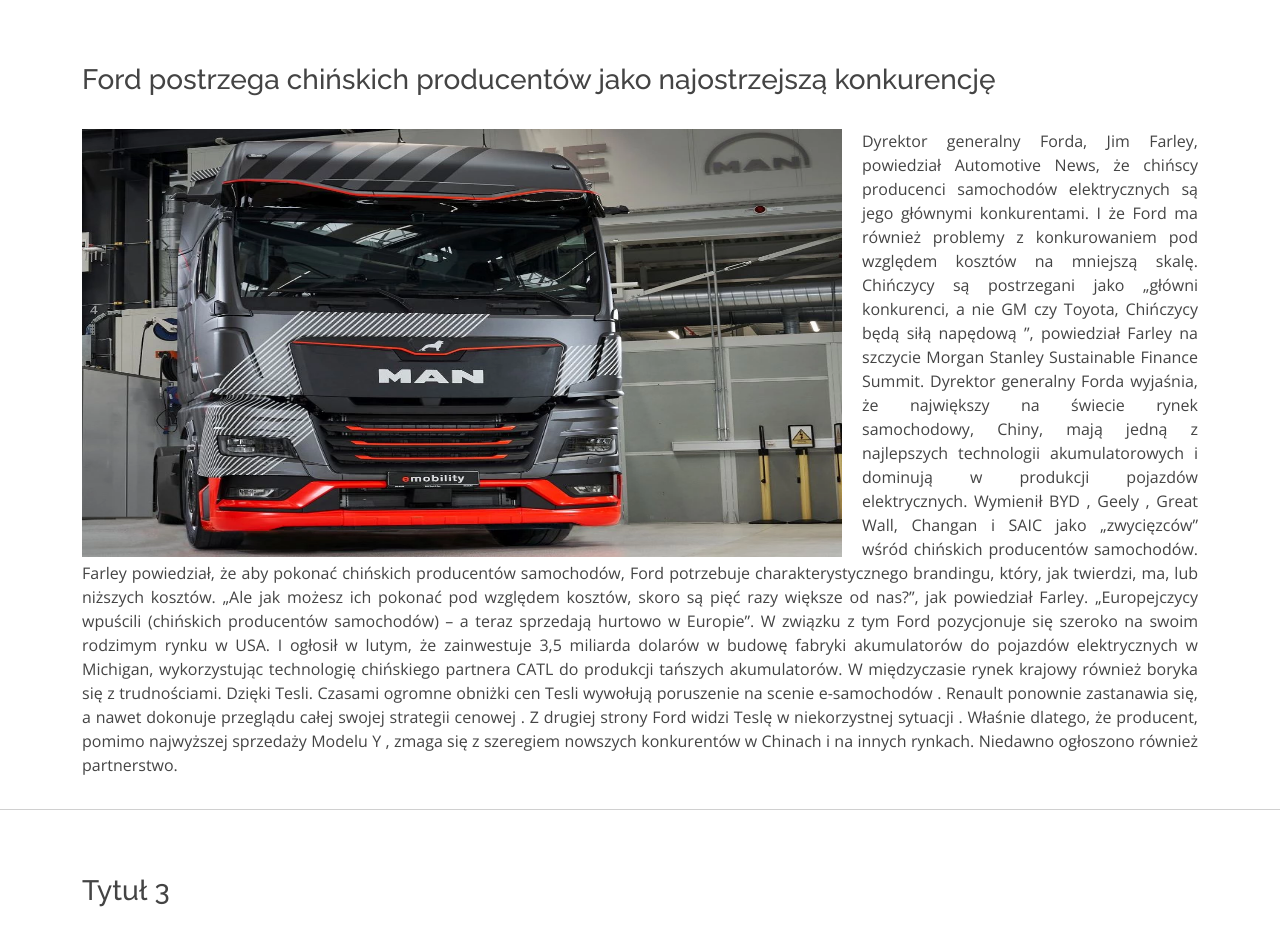
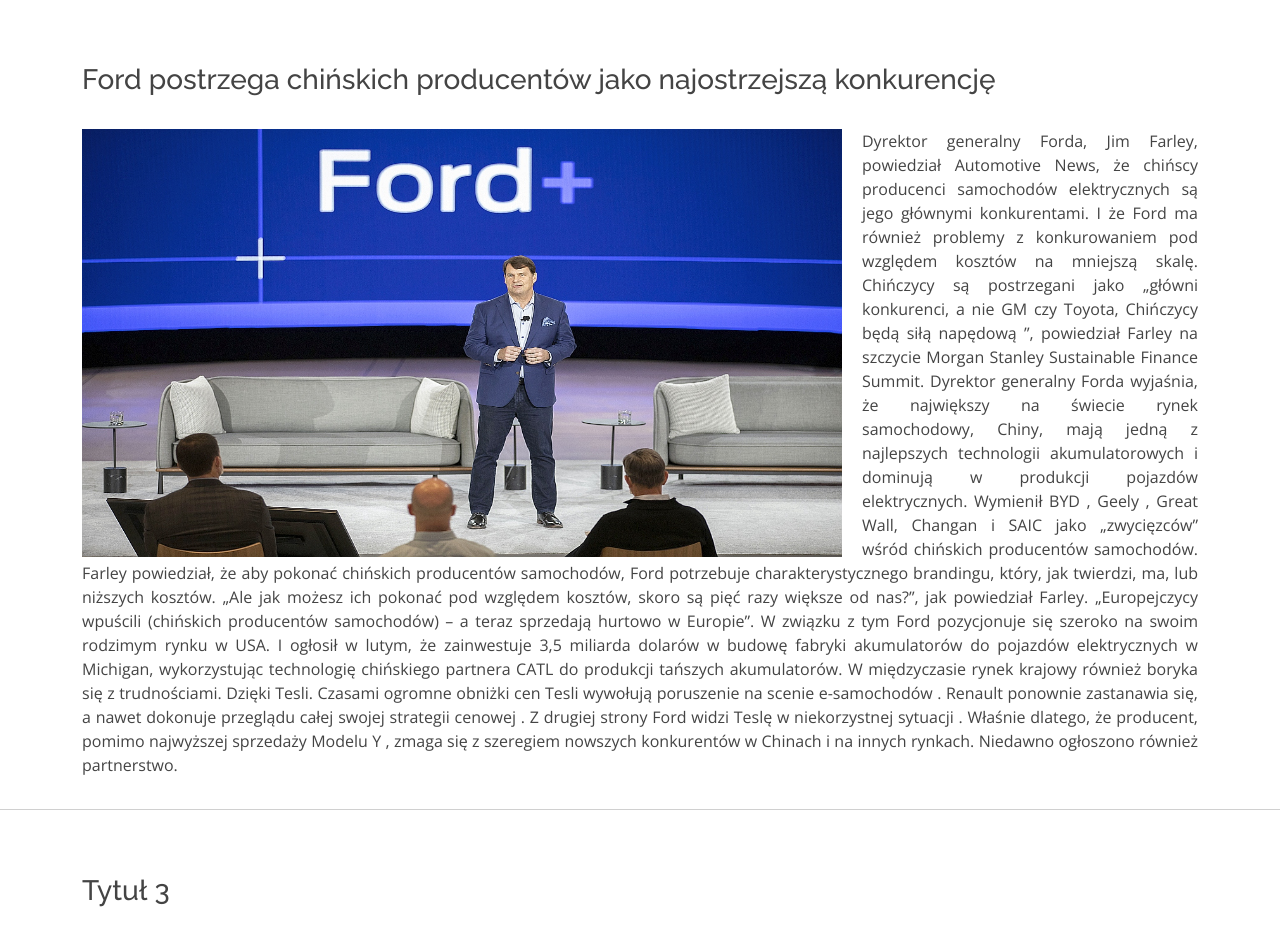
Before and after one commit to efirmy/efirmy.github.io, a plain HTML site: page portfolio-details.html in a window 1280 px wide. Shown: the part 960-1886 px from the top of the page. Drawn offline with nearby package versions, Linux system fonts and the light colour scheme.

Commit message:
Update portfolio-details.html

```diff
--- a/portfolio-details.html
+++ b/portfolio-details.html
@@ -142,7 +142,7 @@ Można by przypuszczać, że nowe przepisy mogą sprawić, że pojazdy spalinowe
                                       <!-- ======= Tutaj dodajesz tytuł artykułu =======  -->
                                       Ford postrzega chińskich producentów jako najostrzejszą konkurencję
                                     </h3><br/>
-                                    <img style="margin-right: 20px;" src="static/assets/img/portfolio/man.jpg" width="760" height="428" class="float-start imgshadow" alt="">
+                                    <img style="margin-right: 20px;" src="static/assets/img/portfolio/ford.jpg" width="760" height="428" class="float-start imgshadow" alt="">
 
                                           <p style="text-align: justify">
                                           <!-- ======= Tutaj wstawiasz treść artykułu  ======= -->
```
